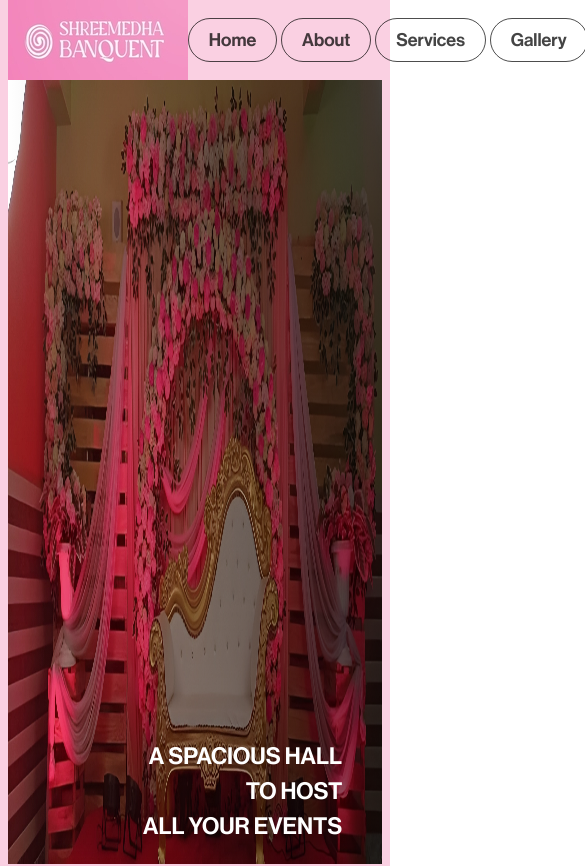
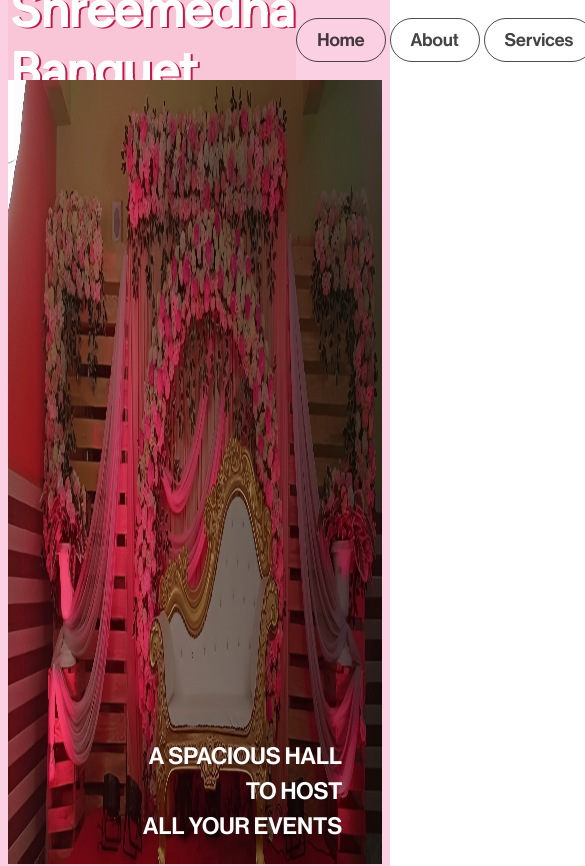
Before and after one commit to aniket30i/A-banquet, a plain HTML site: page index.html in a window 390 px wide. Shown: the top 866 px of the page, 585 px wide, since content can reach past the window. Drawn offline with Linux system fonts and the light colour scheme.

Commit message:
finished before responsive

```diff
--- a/index.html
+++ b/index.html
@@ -16,7 +16,9 @@
     <div id="main">
       <div id="page1">
         <nav>
-          <img src="./images/logo-brand.jpg" alt="" />
+          <div class="logo-name">
+            <h2>Shreemedha Banquet</h2>
+          </div>
           <div id="nav-part2">
             <h4><a href="#page1">Home</a></h4>
             <h4><a href="#page2">About</a></h4>
--- a/style.css
+++ b/style.css
@@ -13,6 +13,11 @@
   font-family: neue;
   font-weight: 200;
   src: url(./NeueHaasDisplayRoman.ttf);
+}
+
+@font-face {
+  font-family: figtree;
+  src: url(./Figtree-Medium.ttf);
 }
 
 * {
@@ -53,6 +58,16 @@ body::-webkit-scrollbar-thumb:hover {
   position: relative;
   padding: 0 2vw;
   padding-bottom: 2vw;
+}
+
+.logo-name h2 {
+  font-family: figtree;
+  color: #ffffff;
+  background-color: #cf1e1e0e;
+  font-size: 50px;
+  text-shadow: 2px 1px #c01b47;
+  border-radius: 15px;
+  padding: 2px 2px;
 }
 
 /* ///////// Navbar ////////////////// */
```
Also changed, not shown: Figtree-Medium.ttf (added).
